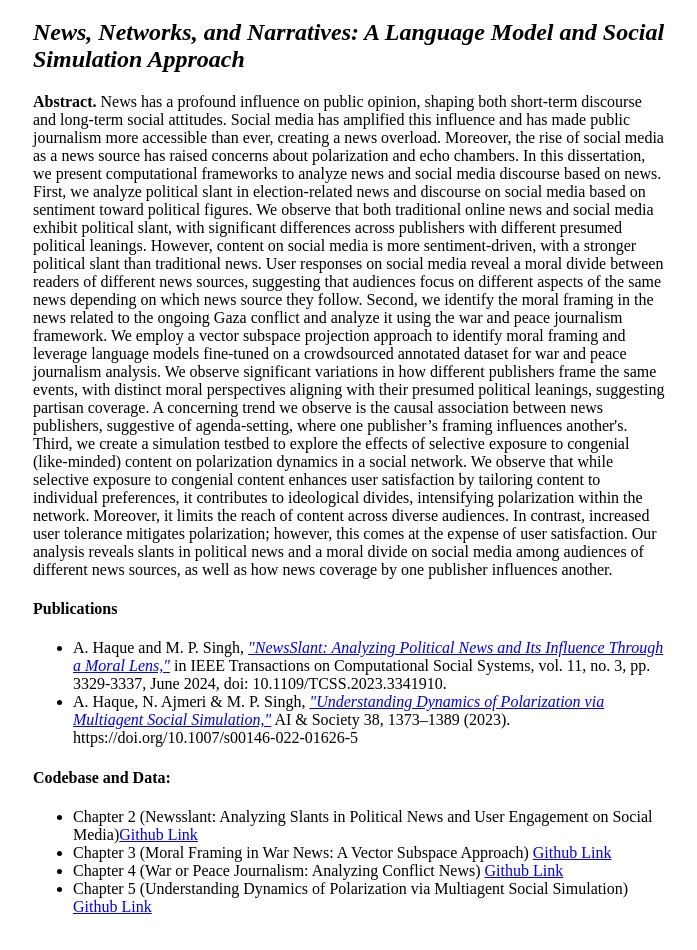
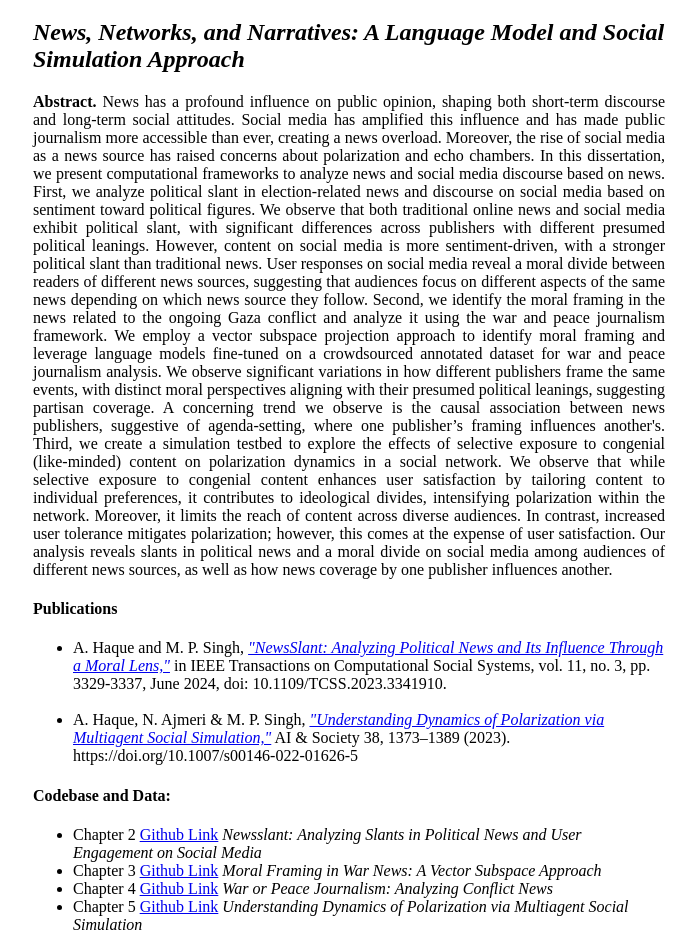
Before and after one commit to ahaque2/PHD-Dissertation, a plain HTML site: page index.html in a window 1280 px wide. Shown: the part 61-1011 px from the top of the page, without its empty margins (291-988 px from the left). Drawn offline with Linux system fonts and the light colour scheme.

Commit message:
Update index.html

```diff
--- a/index.html
+++ b/index.html
@@ -9,7 +9,7 @@
     <div style="width: 50%; margin: auto;">
     <h1>Welcome to Amanul's Defense</h1>
     <h2><em>News, Networks, and Narratives: A Language Model and Social Simulation Approach</em></h2>
-    <p>
+    <p style="text-align: justify;">
         <strong>Abstract.</strong>
         News has a profound influence on public opinion, shaping both short-term discourse and long-term social attitudes.
         Social media has amplified this influence and has made public journalism more accessible than ever, creating a news overload.
@@ -38,15 +38,16 @@
     <h4>Publications</h4>
     <ul>
         <li>A. Haque and M. P. Singh, <a href='https://doi.org/10.1109/TCSS.2023.3341910'><em>"NewsSlant: Analyzing Political News and Its Influence Through a Moral Lens,"</em></a> in IEEE Transactions on Computational Social Systems, vol. 11, no. 3, pp. 3329-3337, June 2024, doi: 10.1109/TCSS.2023.3341910.</li>
+        <br style="line-height: 0.5;">
         <li>A. Haque, N. Ajmeri & M. P. Singh, <a href='https://doi.org/10.1007/s00146-022-01626-5'><em>"Understanding Dynamics of Polarization via Multiagent Social Simulation,"</em></a> AI & Society 38, 1373–1389 (2023). https://doi.org/10.1007/s00146-022-01626-5</li>
     </ul>
 
     <h4>Codebase and Data:</h4>
     <ul>
-        <li>Chapter 2 (Newsslant: Analyzing Slants in Political News and User Engagement on Social Media)<a href="https://github.com/ahaque2/NewsSlant">Github Link</a></li>
-        <li>Chapter 3 (Moral Framing in War News: A Vector Subspace Approach) <a href="https://github.com/ahaque2/Moral_Analysis_Of_News">Github Link</a></li>
-        <li>Chapter 4 (War or Peace Journalism: Analyzing Conflict News) <a href="https://github.com/ahaque2/war_or_peace_journalism">Github Link</a></li>
-        <li>Chapter 5 (Understanding Dynamics of Polarization via Multiagent Social Simulation) <a href="https://github.com/ahaque2/MultiAgent-Social-Simulation">Github Link</a></li>
+        <li>Chapter 2 <a href="https://github.com/ahaque2/NewsSlant">Github Link</a> <em>Newsslant: Analyzing Slants in Political News and User Engagement on Social Media</em></li>
+        <li>Chapter 3 <a href="https://github.com/ahaque2/Moral_Analysis_Of_News">Github Link</a> <em>Moral Framing in War News: A Vector Subspace Approach</em></li>
+        <li>Chapter 4 <a href="https://github.com/ahaque2/war_or_peace_journalism">Github Link</a> <em>War or Peace Journalism: Analyzing Conflict News</em></li>
+        <li>Chapter 5 <a href="https://github.com/ahaque2/MultiAgent-Social-Simulation">Github Link</a> <em>Understanding Dynamics of Polarization via Multiagent Social Simulation</em></li>
     </ul>
     </div>
 </body>
```
